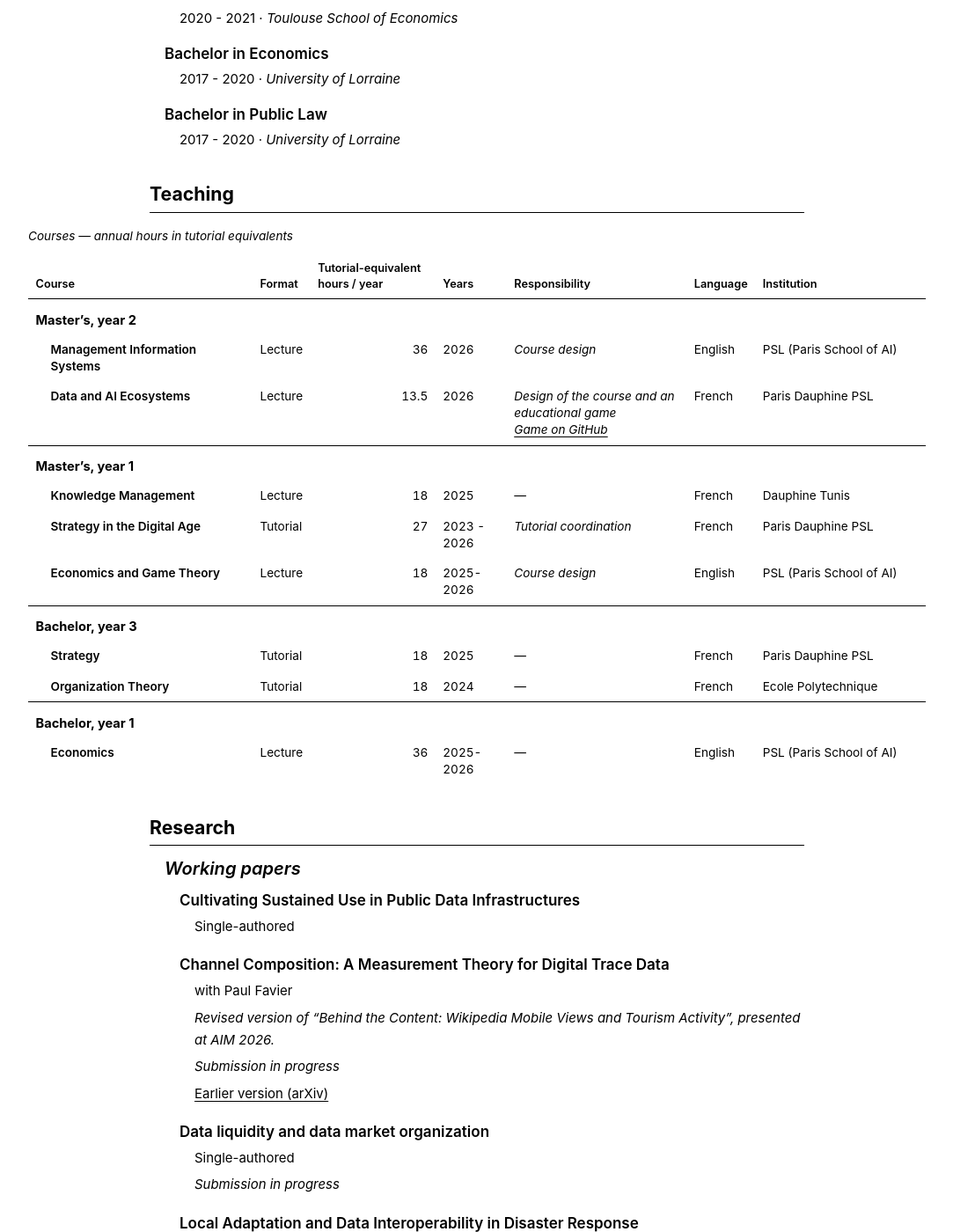
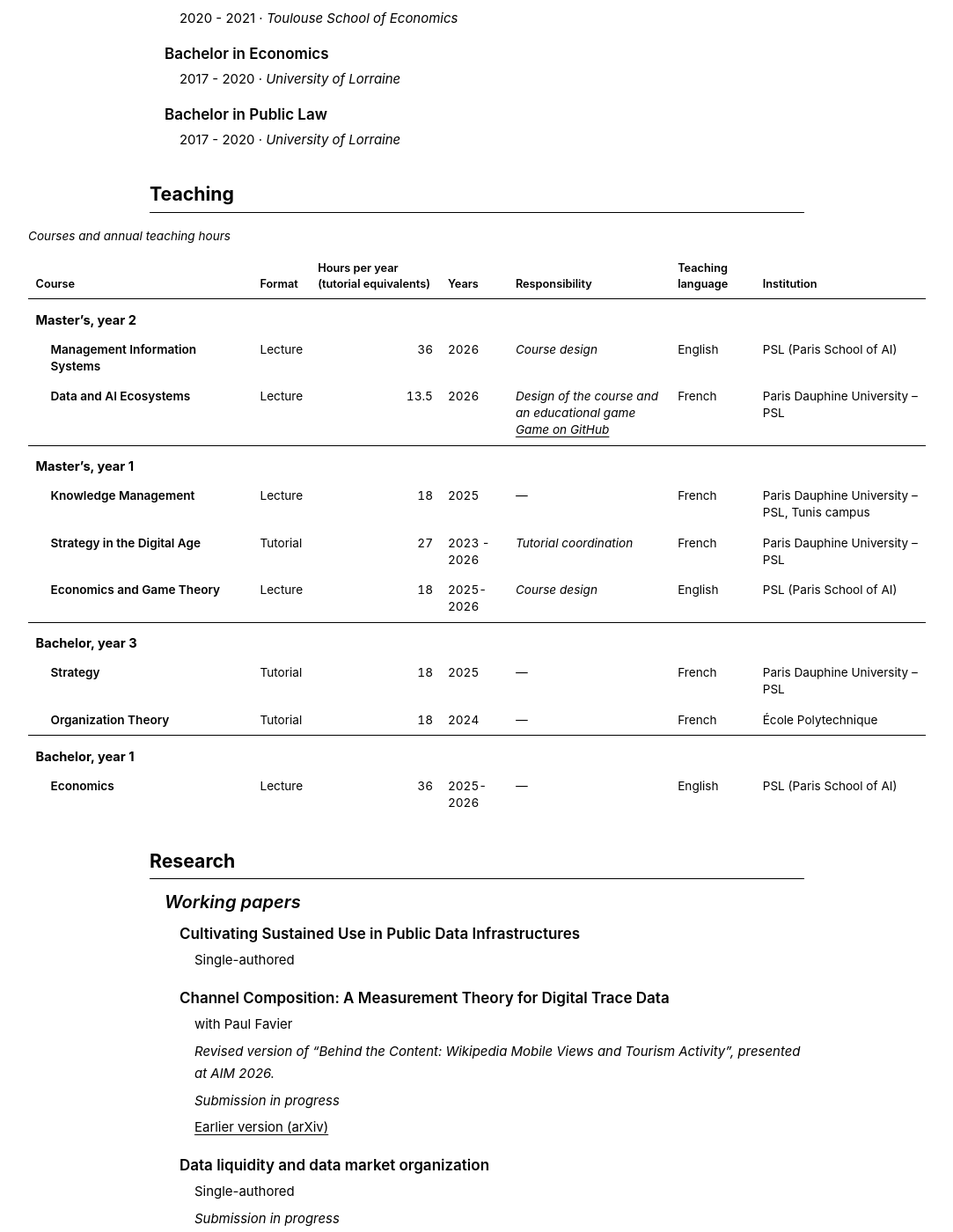
Before and after one commit to Lucaseust/lucaseust.github.io, a Jekyll site: the page built from content/pages/cv.md, in a window 1280 px wide and 1400 px high, scrolled down 1413 px. Shown: the whole window at 88% size, without its empty margins (98-1181 px from the left). Built offline with Jekyll 4.4.1, drawn with Linux system fonts in a browser that asks for light colours; some of the changed text lies outside the part shown.

Commit message:
Add JNM workshop and refine English teaching labels

```diff
--- a/_includes/record-detail.html
+++ b/_includes/record-detail.html
@@ -17,6 +17,7 @@
   {% assign detail_level = detail_course.level | default: detail_item.type %}
   {% assign detail_type = detail_labels.levels[detail_level] | default: detail_level %}
   {% assign detail_period = detail_course.years | default: detail_period %}
+  {% assign detail_venue = detail_labels.institutions[detail_course.institution] | default: detail_venue %}
 {% endif %}
 <p class="entry-meta">{% if detail_type %}{{ detail_type }} · {% endif %}{% if detail_venue %}{{ detail_venue }} · {% endif %}{% if detail_period %}{{ detail_period }}{% elsif detail_item.collection == 'teaching' %}{{ detail_item.date | date: '%Y' }}{% else %}{{ detail_item.date | date: '%Y-%m' }}{% endif %}{% if detail_location %} · {{ detail_location }}{% endif %}</p>
 
@@ -24,7 +25,7 @@
   <p><strong>Format</strong> {{ detail_labels.formats[detail_course.format] | default: detail_course.format }}<br>
   <strong>{% if detail_french %}Volume annuel{% else %}Annual teaching hours{% endif %}</strong>
   {% if detail_french %}{{ detail_course.hours | replace: '.', ',' }} heures équivalent TD{% else %}{{ detail_course.hours }} tutorial-equivalent hours{% endif %}<br>
-  <strong>{% if detail_french %}Langue{% else %}Language{% endif %}</strong> {{ detail_labels.languages[detail_course.language] | default: detail_course.language }}</p>
+  <strong>{% if detail_french %}Langue{% else %}Teaching language{% endif %}</strong> {{ detail_labels.languages[detail_course.language] | default: detail_course.language }}</p>
   {% if detail_course.responsibility != '' %}<p><strong>{% if detail_french %}Responsabilité{% else %}Responsibility{% endif %}</strong> {{ detail_labels.responsibilities[detail_course.responsibility] | default: detail_course.responsibility }}</p>{% endif %}
   {% if detail_course.repository %}
     <p class="resource-links">
--- a/_includes/teaching-table.html
+++ b/_includes/teaching-table.html
@@ -5,15 +5,15 @@
 {% unless french %}{% assign course_prefix = '/en' %}{% endunless %}
 <div class="teaching-table-wrap" role="region" aria-label="{% if french %}Tableau des enseignements{% else %}Teaching table{% endif %}" tabindex="0">
   <table class="teaching-table">
-    <caption>{% if french %}Enseignements — volume annuel en heures équivalent TD{% else %}Courses — annual hours in tutorial equivalents{% endif %}</caption>
+    <caption>{% if french %}Enseignements — volume annuel en heures équivalent TD{% else %}Courses and annual teaching hours{% endif %}</caption>
     <thead>
       <tr>
         <th scope="col">{% if french %}Intitulé{% else %}Course{% endif %}</th>
         <th scope="col">Format</th>
-        <th scope="col">{% if french %}Heures éq. TD / an{% else %}Tutorial-equivalent hours / year{% endif %}</th>
+        <th scope="col">{% if french %}Heures éq. TD / an{% else %}Hours per year (tutorial equivalents){% endif %}</th>
         <th scope="col">{% if french %}Années{% else %}Years{% endif %}</th>
         <th scope="col">{% if french %}Responsabilité{% else %}Responsibility{% endif %}</th>
-        <th scope="col">{% if french %}Langue{% else %}Language{% endif %}</th>
+        <th scope="col">{% if french %}Langue{% else %}Teaching language{% endif %}</th>
         <th scope="col">Institution</th>
       </tr>
     </thead>
@@ -34,7 +34,7 @@
           {% if course.repository %}<br><a href="{{ course.repository | escape }}">{% if french %}Jeu sur GitHub{% else %}Game on GitHub{% endif %}</a>{% endif %}
         </td>
         <td>{{ course_labels.languages[course.language] | default: course.language }}</td>
-        <td>{% if french %}{{ site.data.translations[course.institution] | default: course.institution }}{% else %}{{ course.institution }}{% endif %}</td>
+        <td>{% if french %}{{ site.data.translations[course.institution] | default: course.institution }}{% else %}{{ course_labels.institutions[course.institution] | default: course.institution }}{% endif %}</td>
       </tr>
     {% endfor %}
     </tbody>
--- a/content/data/teaching_labels.yml
+++ b/content/data/teaching_labels.yml
@@ -6,6 +6,10 @@ fr:
     CM: Cours magistral
     TD: Travaux dirigés
 en:
+  institutions:
+    Paris Dauphine PSL: Paris Dauphine University – PSL
+    Dauphine Tunis: "Paris Dauphine University – PSL, Tunis campus"
+    Ecole Polytechnique: École Polytechnique
   levels:
     L1: Bachelor, year 1
     L3: Bachelor, year 3
--- a/content/data/translations.yml
+++ b/content/data/translations.yml
@@ -67,5 +67,6 @@ Online: En ligne
 
 Participatory Policy Lab on Data Intermediation Services: Atelier participatif sur les services d’intermédiation de données
 Workshop participation: Participation à un atelier
+"Are data ecosystems the future of data sharing?": "L’écosystème, l’avenir du partage de la donnée ?"
 Brussels, Belgium: Bruxelles, Belgique
 "Association Francaise d'Economie du Numerique": Association française d’économie numérique
```
Also changed, not shown: content/data/presentations.yml (+11 -0 lines).
